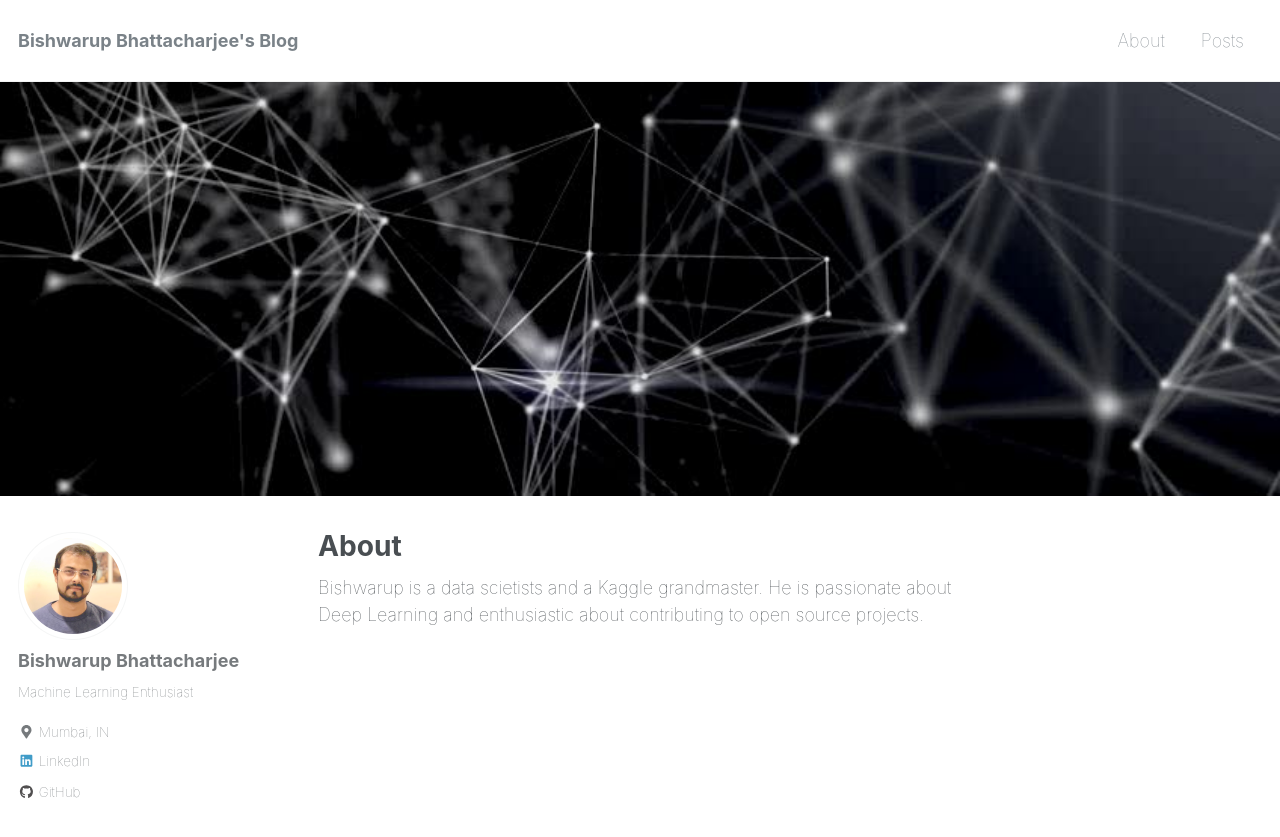
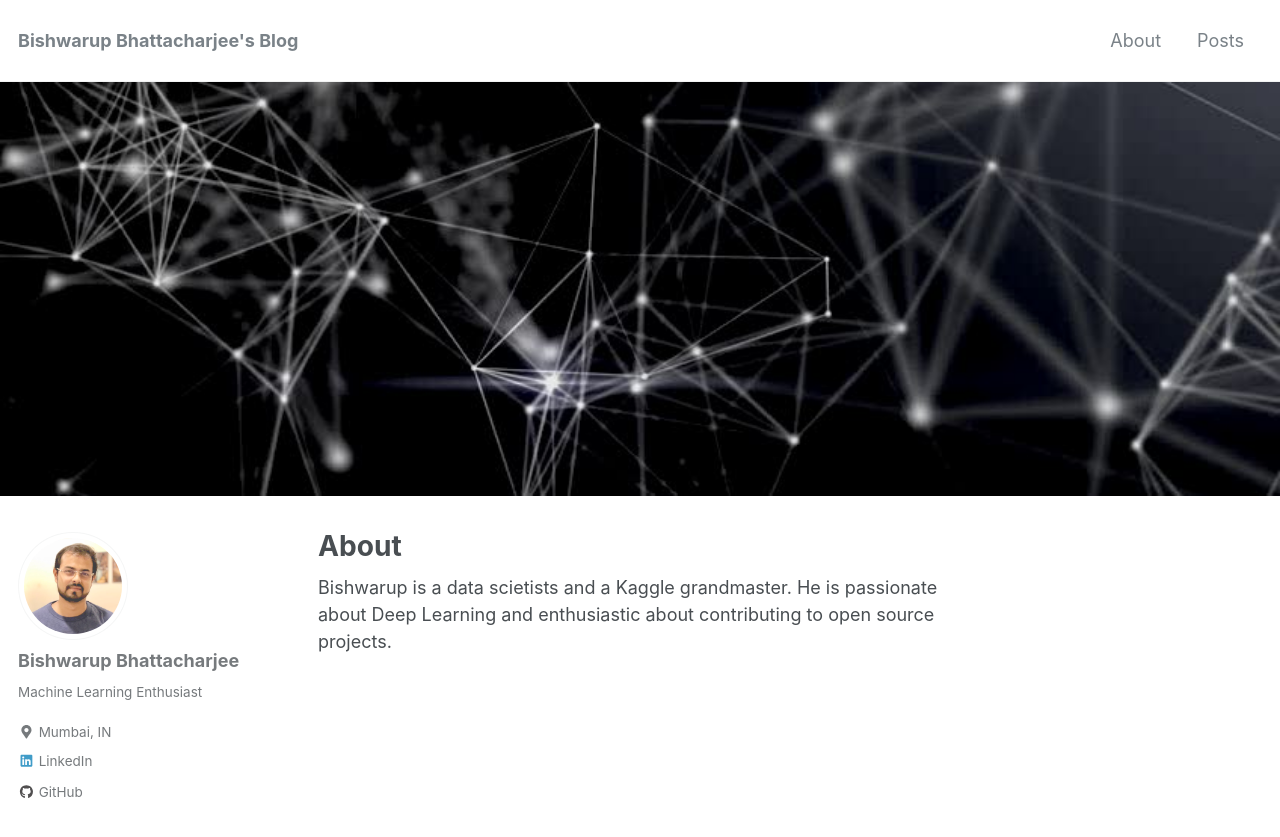
Before and after one commit to bishwarup307/bishwarup307.github.io, a Jekyll site: the page built from _pages/about.md, in a window 1280 px wide and 900 px high. Shown: the top 837 px of the window. Built offline with Jekyll 4.4.1, drawn with Linux system fonts in a browser that asks for light colours; nearby versions of some CDN libraries.

Commit message:
changed fontweight in _page.scss

```diff
--- a/_sass/minimal-mistakes/_page.scss
+++ b/_sass/minimal-mistakes/_page.scss
@@ -493,6 +493,13 @@
   text-transform: uppercase;
 }
 
+
+.article-wrap p {
+  font-size: 12px; /* 16 is the default increase if you want it larger */
+  font-weight: lighter;
+  color: #404040;
+}
+
 /*
    Wide Pages
    ========================================================================== */
--- a/assets/css/main.scss
+++ b/assets/css/main.scss
@@ -13,16 +13,16 @@ html {
 
   @include breakpoint($medium) {
     font-size: 14px; // change to whatever
-    font-weight: lighter;
+    //font-weight: lighter;
   }
 
   @include breakpoint($large) {
     font-size: 16px; // change to whatever
-    font-weight: lighter;
+    //font-weight: lighter;
   }
 
   @include breakpoint($x-large) {
     font-size: 18px; // change to whatever
-    font-weight: lighter;
+    //font-weight: lighter;
   }
 }
```
